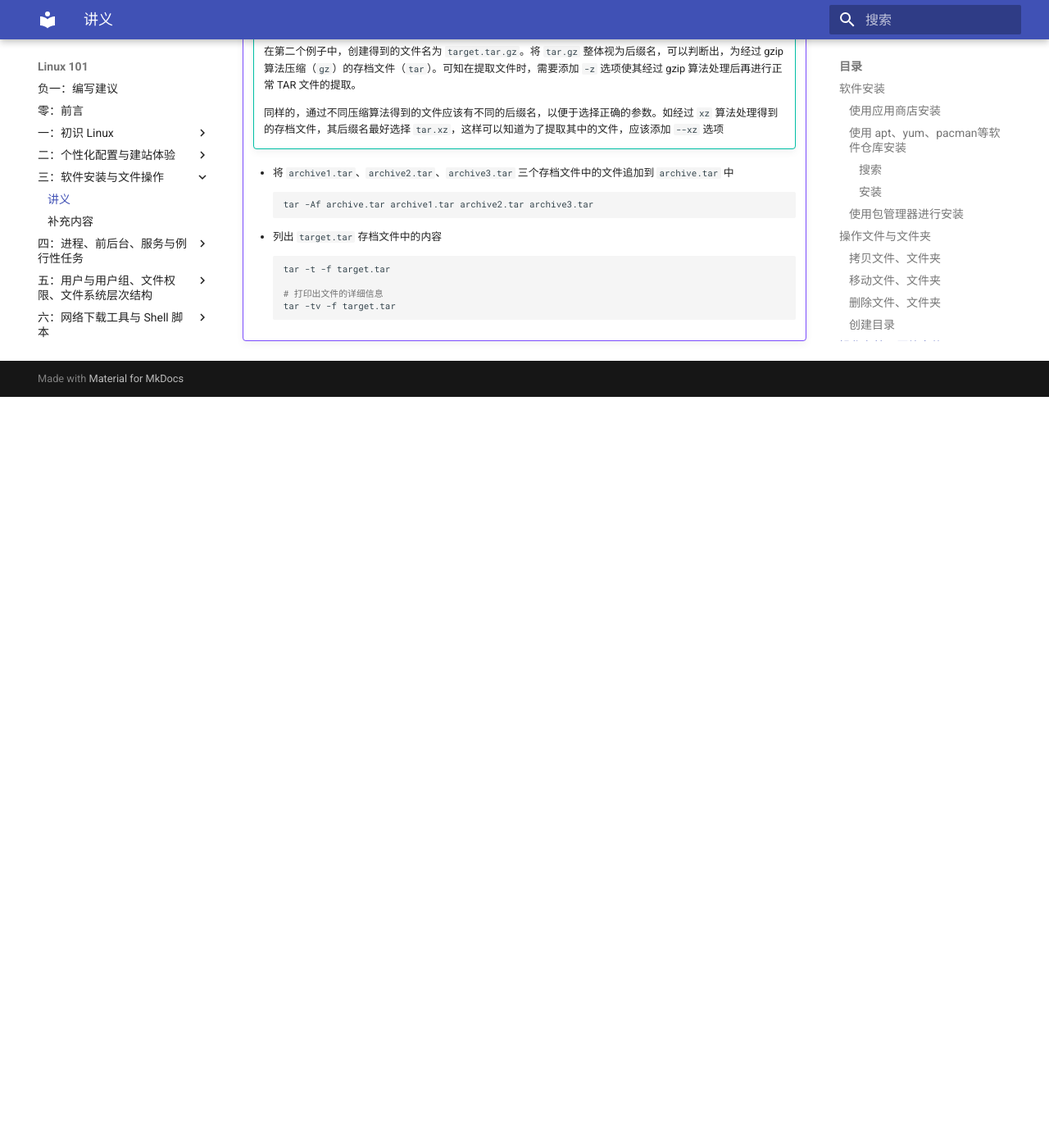
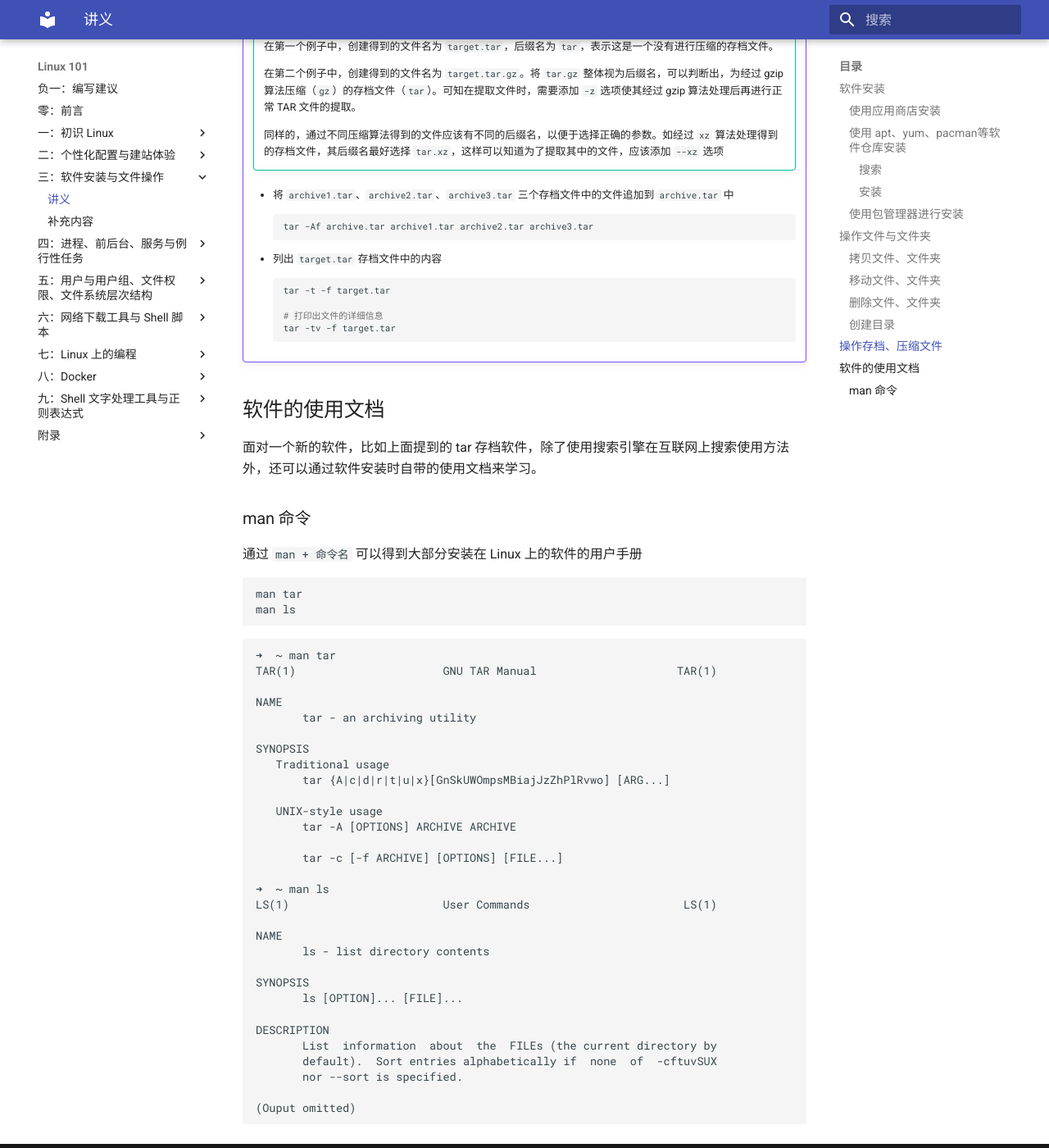
Before and after one commit to ustclug/Linux101-docs, an MkDocs documentation site: the page built from docs/Ch03/1.md, in a window 1280 px wide and 1400 px high, scrolled down 6229 px. Shown: the whole window at 82% size. Built offline with MkDocs 1.6.1 and Material for MkDocs 9.7.7, drawn with Linux system fonts in a browser that asks for light colours; before the commit the page ends 6713 px from its top, so only the background shows below that; some of the changed text lies outside the part shown.

Commit message:
Add man usage

````diff
--- a/docs/Ch03/1-supplement.md
+++ b/docs/Ch03/1-supplement.md
@@ -0,0 +1,3 @@
+# 附录
+
+## 编译安装
--- a/docs/Ch03/1.md
+++ b/docs/Ch03/1.md
@@ -6,6 +6,7 @@
     * 如何通过命令行的方式安装需要的软件
     * 创建、移动、删除等对文件与目录的操作
     * 压缩、解压一个压缩文件
+    * 面对一个没有使用过的软件，如何能够更快地了解使用方法，上手使用
 
 ## 软件安装
 
@@ -270,3 +271,49 @@
     # 打印出文件的详细信息
     tar -tv -f target.tar
     ```
+
+## 软件的使用文档
+
+面对一个新的软件，比如上面提到的 tar 存档软件，除了使用搜索引擎在互联网上搜索使用方法外，还可以通过软件安装时自带的使用文档来学习。
+
+### man 命令
+
+通过 `man + 命令名` 可以得到大部分安装在 Linux 上的软件的用户手册
+
+```
+man tar
+man ls
+```
+
+```
+➜  ~ man tar
+TAR(1)                      GNU TAR Manual                     TAR(1)
+
+NAME
+       tar - an archiving utility
+
+SYNOPSIS
+   Traditional usage
+       tar {A|c|d|r|t|u|x}[GnSkUWOmpsMBiajJzZhPlRvwo] [ARG...]
+
+   UNIX-style usage
+       tar -A [OPTIONS] ARCHIVE ARCHIVE
+
+       tar -c [-f ARCHIVE] [OPTIONS] [FILE...]
+
+➜  ~ man ls
+LS(1)                       User Commands                       LS(1)
+
+NAME
+       ls - list directory contents
+
+SYNOPSIS
+       ls [OPTION]... [FILE]...
+
+DESCRIPTION
+       List  information  about  the  FILEs (the current directory by
+       default).  Sort entries alphabetically if  none  of  -cftuvSUX
+       nor --sort is specified.
+
+(Ouput omitted)
+```
````
